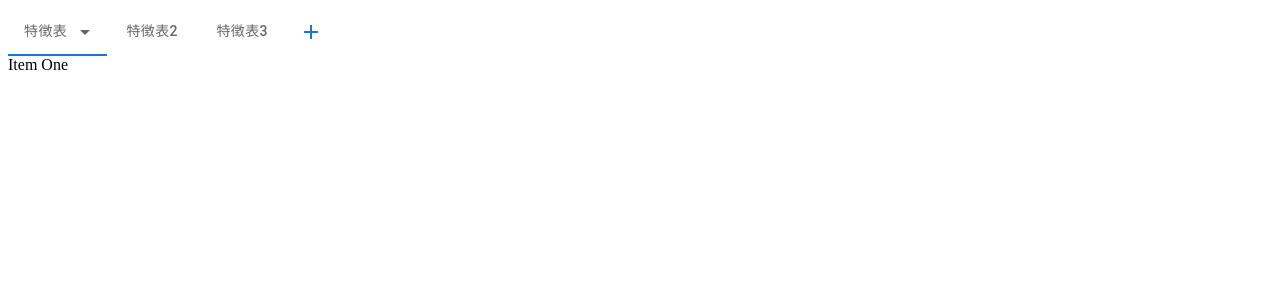
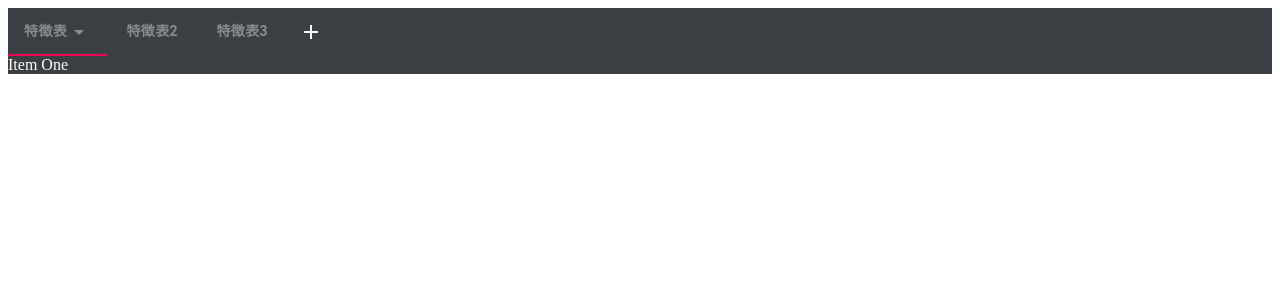
Before and after one commit to LyriDev/Iachara-CharacteristicTable, a React (Vite) app: page / in a window 1280 px wide. Shown: the top 300 px of the page. Built offline with nearby package versions, Linux system fonts and the light colour scheme.

Commit message:
temp
try to implement style color

```diff
--- a/src/popup/App.tsx
+++ b/src/popup/App.tsx
@@ -5,7 +5,12 @@ function App() {
     const [focusIndex, setFocusIndex] = useState(0);
 
     return (
-        <>
+        <div
+            style={{
+                color: "#fff",
+                backgroundColor: "#3a3f44",
+            }}
+        >
             <TabBar
                 focusIndex={focusIndex}
                 setFocusIndex={setFocusIndex}
@@ -19,7 +24,7 @@ function App() {
             <div hidden={focusIndex !== 2}>
                 Item Tree
             </div>
-        </>
+        </div>
     )
 }
 
--- /dev/null
+++ b/src/popup/MuiTheme.tsx
@@ -0,0 +1,60 @@
+import { createTheme } from '@mui/material/styles';
+
+export const theme = createTheme({
+    palette: {
+        primary: {
+            main: "#fff" // プライマリーカラーを白色に設定
+        },
+        secondary: {
+            main: "rgba(0,0,0,0)" // セカンダリーカラーを無色に設定
+        },
+        info: {
+            main: "#2196F3" // インフォメーションカラーを青色に設定
+        },
+        action: {
+            hover: "rgba(255, 255, 255, 0.08)"
+        }
+    },
+    typography: {
+        button: {
+            textTransform: "none",
+            fontWeight: 'bold'
+        },
+    },
+    components: {
+        MuiTab: {
+            styleOverrides: {
+                root: {
+                    color: '#bdbdbd', // 非アクティブなタブの文字色を指定
+                },
+            },
+        },
+        MuiTabs: {
+            styleOverrides: {
+                indicator: {
+                    backgroundColor: '#f50057', // 下線の色を赤に設定
+                }
+            }
+        },
+        MuiMenu: {
+            styleOverrides: {
+                paper: {
+                    color: "#fff",
+                    backgroundColor: "rgba(44, 44, 44, 0.87)" // Menuコンポーネントの背景色を設定
+                }
+            },
+        },
+        // TextField 関連のコンポーネントのスタイルを調整する
+        MuiOutlinedInput: {
+            styleOverrides: {
+                root: {
+                    color: "#fff",
+                    padding: "0"
+                },
+                input: {
+                    padding: "6px 12px"
+                }
+            }
+        }
+    }
+});
--- a/src/popup/components/TabHeader.tsx
+++ b/src/popup/components/TabHeader.tsx
@@ -18,6 +18,7 @@ export default function TabHeader({
     return (
         <>
             <Tab
+                disableRipple={isEditing}
                 label={
                     <TabTitle
                         index={index}
--- a/src/popup/components/TabTitle.tsx
+++ b/src/popup/components/TabTitle.tsx
@@ -32,7 +32,6 @@ export default function TabTitle({
                 onBlur={() => {
                     // タブ名編集中のタブ以外がクリックされた場合、タブ名編集モードを終了する
                     setIsEditing(false);
-                    console.log("hoge")
 
                     // 特長表名に不正な値が設定されようとしたとき、代わりに「特徴表」というタブ名を設定する
                     if(characteristicTableData[index].tableName.trim() === ""){
@@ -51,7 +50,8 @@ export default function TabTitle({
                 style={{
                     position: "relative",
                     paddingRight: ((focusIndex === index) ? "24px" : ""),
-            }}>
+                }}
+            >
                 <span>
                     {characteristicTableData[index].tableName}
                 </span>
@@ -60,7 +60,7 @@ export default function TabTitle({
                         style={{
                             position: "absolute",
                             marginTop: "-3px",
-                        right: "-6px",
+                            right: "0",
                         }}
                     >
                         <ArrowDropDownIcon/>
--- a/src/popup/providers/Providers.tsx
+++ b/src/popup/providers/Providers.tsx
@@ -1,10 +1,14 @@
 import { ReactNode } from 'react';
 import { CharacteristicTableProvider } from "./CharacteristicTableProvider"
+import { ThemeProvider } from '@mui/material/styles';
+import { theme } from "./../MuiTheme";
 
 export default function Providers({children}: {children: ReactNode}){
     return (
-        <CharacteristicTableProvider>
-            {children}
-        </CharacteristicTableProvider>
+        <ThemeProvider theme={theme}>
+            <CharacteristicTableProvider>
+                {children}
+            </CharacteristicTableProvider>
+        </ThemeProvider>
     )
 }
```
Lines whose indentation alone changed are shown as unchanged.
